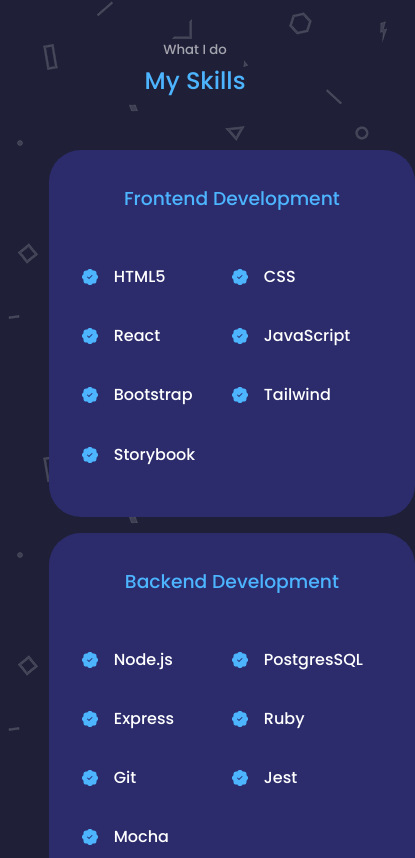
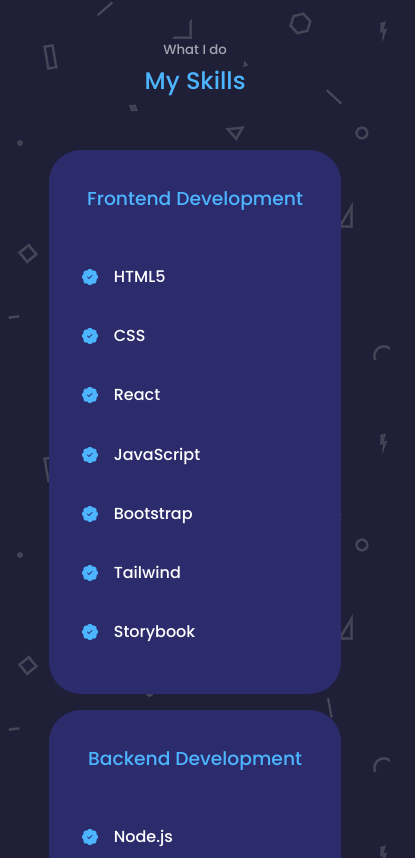
Before and after one commit to 0lgaP/portfolio, a React (Create React App) app in the folder 0lga.ca/: page / in a window 390 px wide. Shown: the part 2706-3564 px from the top of the page, 415 px wide, since content can reach past the window. Built offline with nearby package versions, Linux system fonts and the light colour scheme; no server answers.

Commit message:
minor styling fix

```diff
--- a/0lga.ca/src/components/experience/Experience.jsx
+++ b/0lga.ca/src/components/experience/Experience.jsx
@@ -53,7 +53,7 @@
           </div>
         </div>
 
-        <div className="experience__backend">
+        <div className="experience__frontend">
           <h3>Backend Development</h3>
           <div className="experience__content">
             <article className='experience__details'>
@@ -95,7 +95,7 @@
 
         </div>
 
-        <div className="experience__backend">
+        <div className="experience__frontend">
           <h3>Soft Skills</h3>
           <div className="experience__content">
             <article className='experience__details'>
@@ -135,7 +135,7 @@
           </div>
         </div>
 
-        <div className="experience__backend">
+        <div className="experience__frontend">
           <h3>Art & Asset Creation</h3>
           <div className="experience__content">
             <article className='experience__details'>
--- a/0lga.ca/src/components/experience/experience.css
+++ b/0lga.ca/src/components/experience/experience.css
@@ -69,6 +69,8 @@
 
   .experience__container {
     gap: 1rem;
+    display: flex;
+    flex-direction: column;
   }
 
   .experience__container > div {
@@ -76,4 +78,10 @@
     padding: 2rem 1rem;
   }
 
+  .experience__content {
+    display: grid;
+    grid-template-columns: 1fr;
+    row-gap: 2rem;
+  }
+
 }
--- a/0lga.ca/src/components/header/header.css
+++ b/0lga.ca/src/components/header/header.css
@@ -43,12 +43,12 @@
 /* ME */
 .me {
   background: linear-gradient(var(--color-primary), transparent);
-  width: 22rem;
-  height: 33rem;
+  width: 30rem;
+  height: 45rem;
   position: absolute;
-  left: calc(50% - 11rem);
+  left: calc(50% - 15rem);
   margin-top: 4rem;
-  border-radius: 12rem 12rem 0 0;
+  border-radius: 13rem 13rem 0 0;
   overflow: hidden;
   padding: 5rem 2rem;
 }
@@ -69,6 +69,7 @@
   .header {
     height:86vh;
   }
+
 }
 
 /* ---------------- Media Queries (Small Devices) ---------------- */
@@ -81,4 +82,12 @@
   .scroll__down {
     display: none;
   }
+
+  .me {
+    width: 20rem;
+    height: 28rem;
+    left: calc(50% - 10rem);
+    border-radius: 12rem 12rem 0 0;
+
+  }
 }
```
Also changed, not shown: 1 other file (tests, documents, lock files or other folders).
